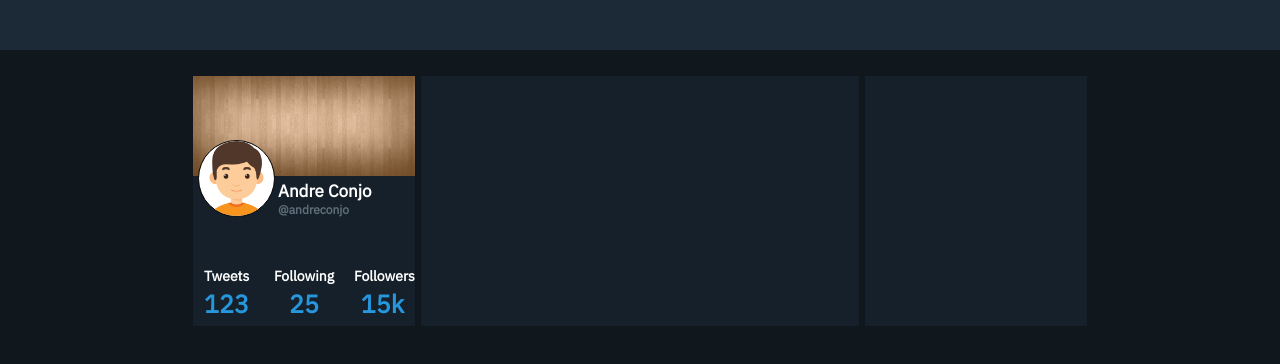
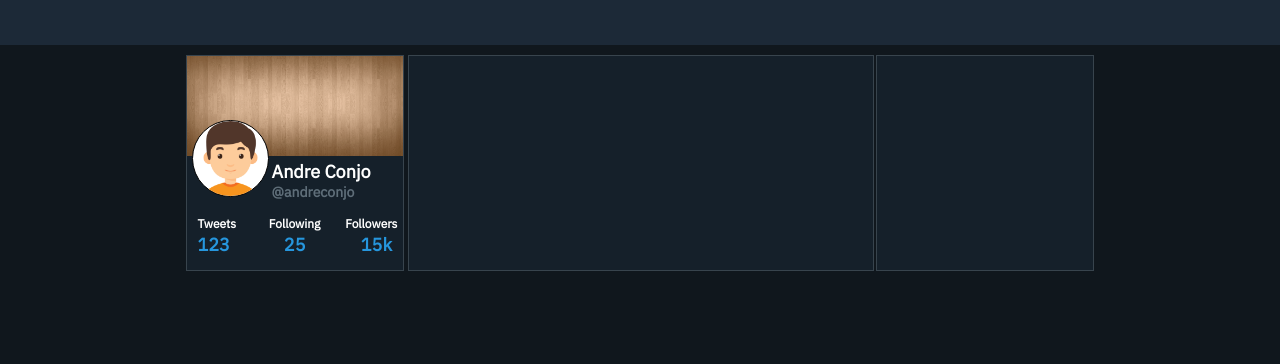
Before and after one commit to andreconjo/twitter-clone, an Angular app: page / in a window 1280 px wide. Shown: the top 364 px of the page. Built offline with nearby package versions, Linux system fonts and the light colour scheme.

Commit message:
columns has been fixeds

```diff
--- a/src/app/app.component.sass
+++ b/src/app/app.component.sass
@@ -2,33 +2,34 @@ header
     background: #1c2937
     display: flex
     width: 100%
-    height: 50px
-    margin-bottom: 25px
+    height: 45px
+    margin-bottom: 10px
 
 .container
     display: flex
     width: 100%
-    max-width: 70%
+    max-width: 71%
     margin: 0 auto
     justify-content: space-between
 
     .column
-      width: 25%
       &-1
-          text-align: left
+        width: 24%
+        text-align: left
       &-2
-        width: 49%
+        width: 51%
         text-align: center
       &-3
+        width: 24%
         text-align: right
 
     .box
-        max-width: 350px
-        border: 1px solid rgba(1, 1, 1, .3)
-        height: 250px
+        border: 1px solid #38444d
+        min-height: 214px
         background: #15202a
 
     .tweet
+        width: 100%
         max-width: 100%
 
 .profile
@@ -53,24 +54,24 @@ header
 
     .profile-identify
         margin-left: 85px
-        margin-bottom: 50px
+        margin-bottom: 15px
 
         .profile-name
             font-weight: bold
             color: #ffffff
-            font-size: 17px
+            font-size: 18px
 
         .profile-username
             color: #5f6e79
-            font-size: 12px
+            font-size: 14px
 
     .profile-infos
-        font-size: 14px
+        font-size: 12px
         color: white
         max-width: 90%
 
         .total
-            font-size: 25px
+            font-size: 18px
             margin-top: 2px
             color: #2696dd
             font-weight: bold
--- a/src/styles.sass
+++ b/src/styles.sass
@@ -3,4 +3,4 @@ body
     margin: 0px
     background: #10171d
     font-family: 'IBM Plex Sans', sans-serif
-    font-weight: bold
+    font-weight: 900
```
